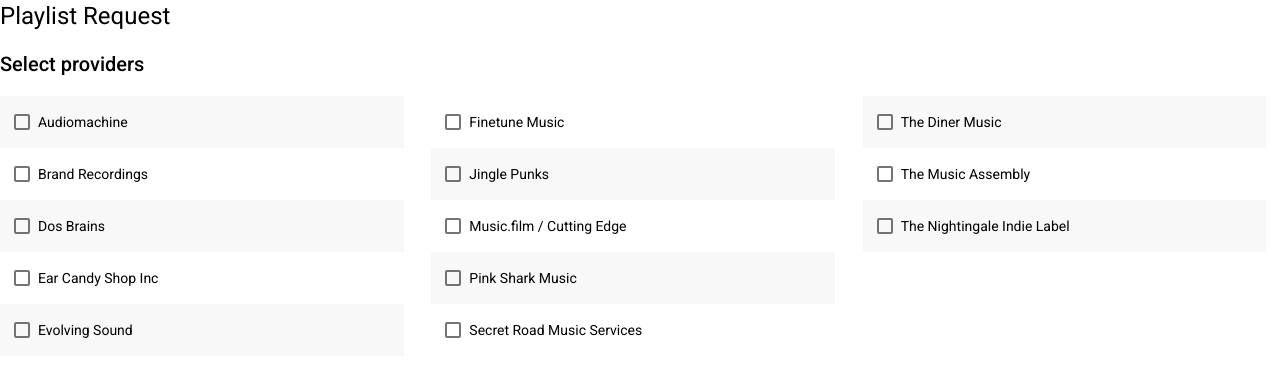
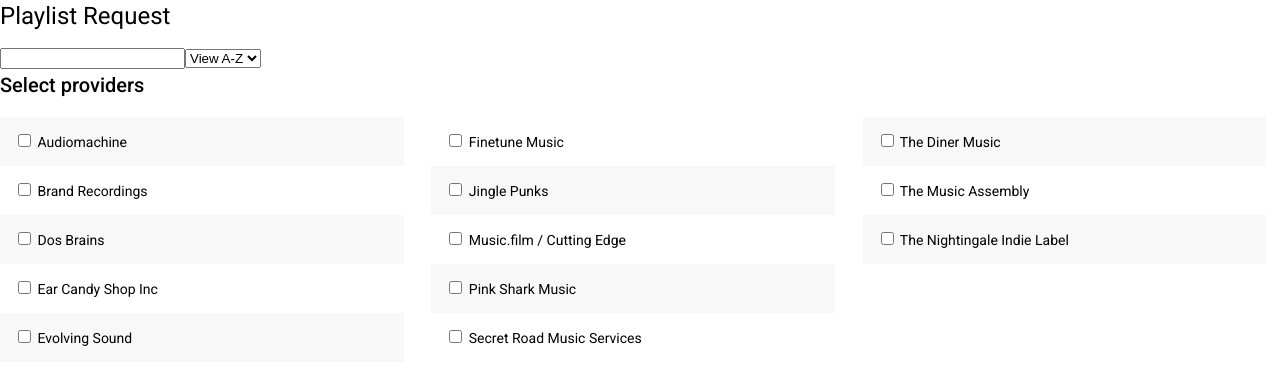
Before and after one commit to edpe/playlist-request, an Angular app: page / in a window 1280 px wide. Shown: the top 384 px of the page. Built offline with nearby package versions, Linux system fonts and the light colour scheme.

Commit message:
feat: add filter and sort

```diff
--- /dev/null
+++ b/src/app/Pipes/filter.pipe.ts
@@ -0,0 +1,22 @@
+import { Pipe, PipeTransform } from '@angular/core';
+
+@Pipe({
+  name: 'filter',
+})
+export class FilterPipe implements PipeTransform {
+  transform(value: any[], filterString: string, propName: string): any[] {
+    const resultArray = [];
+
+    if (value.length === 0 || filterString === '' || propName === '') {
+      return value;
+    }
+
+    for (const item of value) {
+      if (item[propName].includes(filterString.toLowerCase())) {
+        resultArray.push(item);
+      }
+    }
+
+    return resultArray;
+  }
+}
--- /dev/null
+++ b/src/app/Pipes/sort.pipe.ts
@@ -0,0 +1,29 @@
+import { Pipe, PipeTransform } from '@angular/core';
+
+@Pipe({
+  name: 'sort',
+})
+export class SortPipe implements PipeTransform {
+  transform(value: Array<string>, args: any[]): any {
+    const sortField = args[0];
+    const sortDirection = args[1];
+    let multiplier = 1;
+
+    if (sortDirection === 'descending') {
+      multiplier = -1;
+    } else {
+      multiplier = 1;
+    }
+
+    value.sort((a: any, b: any) => {
+      if (a[sortField] < b[sortField]) {
+        return -1 * multiplier;
+      } else if (a[sortField] > b[sortField]) {
+        return 1 * multiplier;
+      } else {
+        return 0;
+      }
+    });
+    return value;
+  }
+}
--- a/src/app/mock-providers.ts
+++ b/src/app/mock-providers.ts
@@ -1,17 +1,17 @@
 import { Provider } from './provider';
 
 export const PROVIDERS: Provider[] = [
-  { id: 1, name: 'audiomachine' },
-  { id: 2, name: 'brand recordings' },
-  { id: 3, name: 'dos brains' },
-  { id: 4, name: 'ear candy shop inc' },
-  { id: 5, name: 'evolving sound' },
-  { id: 6, name: 'finetune music' },
-  { id: 7, name: 'jingle punks' },
-  { id: 8, name: 'music.film / cutting edge' },
-  { id: 9, name: 'pink shark music' },
-  { id: 10, name: 'secret road music services' },
-  { id: 11, name: 'the diner music' },
-  { id: 12, name: 'the music assembly' },
-  { id: 13, name: 'the nightingale indie label' },
+  { id: 1, title: 'ear candy shop inc' },
+  { id: 2, title: 'the nightingale indie label' },
+  { id: 3, title: 'evolving sound' },
+  { id: 4, title: 'jingle punks' },
+  { id: 5, title: 'music.film / cutting edge' },
+  { id: 6, title: 'pink shark music' },
+  { id: 7, title: 'secret road music services' },
+  { id: 8, title: 'brand recordings' },
+  { id: 9, title: 'dos brains' },
+  { id: 10, title: 'the diner music' },
+  { id: 11, title: 'audiomachine' },
+  { id: 12, title: 'the music assembly' },
+  { id: 13, title: 'finetune music' },
 ];
--- a/src/app/provider.ts
+++ b/src/app/provider.ts
@@ -1,4 +1,4 @@
 export interface Provider {
   id: number;
-  name: string;
+  title: string;
 }
--- a/src/app/providers/providers.component.html
+++ b/src/app/providers/providers.component.html
@@ -1,8 +1,26 @@
+<input [(ngModel)]="providerTitle" aria-label="Search for a provider" />
+
+<select
+  [(ngModel)]="sortDirection"
+  aria-label="toggle sort direction"
+  (change)="onSortDirectionChange(sortDirection)"
+>
+  <option value="ascending">View A-Z</option>
+  <option value="descending">View Z-A</option>
+</select>
+
 <h2>Select providers</h2>
 <ul class="providers">
-  <li *ngFor="let provider of providers">
-    <mat-checkbox id="{{ provider.id }}">{{
-      provider.name | titlecase
-    }}</mat-checkbox>
+  <li
+    *ngFor="
+      let provider of providers
+        | filter: providerTitle:'title'
+        | sort: ['title', sortDirection]
+    "
+  >
+    <label>
+      <input type="checkbox" id="{{ provider.id }}" />
+      {{ provider.title | titlecase }}
+    </label>
   </li>
 </ul>
--- a/src/app/providers/providers.component.ts
+++ b/src/app/providers/providers.component.ts
@@ -9,12 +9,19 @@ import { Provider } from '../provider';
 })
 export class ProvidersComponent implements OnInit {
   providers: Provider[] = [];
+  providerTitle = '';
+  sortDirection = 'ascending';
+
   constructor(private providersService: ProvidersService) {}
 
   getProviders(): void {
     this.providers = this.providersService.getProviders();
   }
 
+  onSortDirectionChange(sortDirection: string): void {
+    this.sortDirection = sortDirection;
+  }
+
   ngOnInit(): void {
     this.getProviders();
   }
```
Also changed, not shown: src/app/app.module.ts (+5 -5 lines), 2 other files (tests, documents, lock files or other folders).
